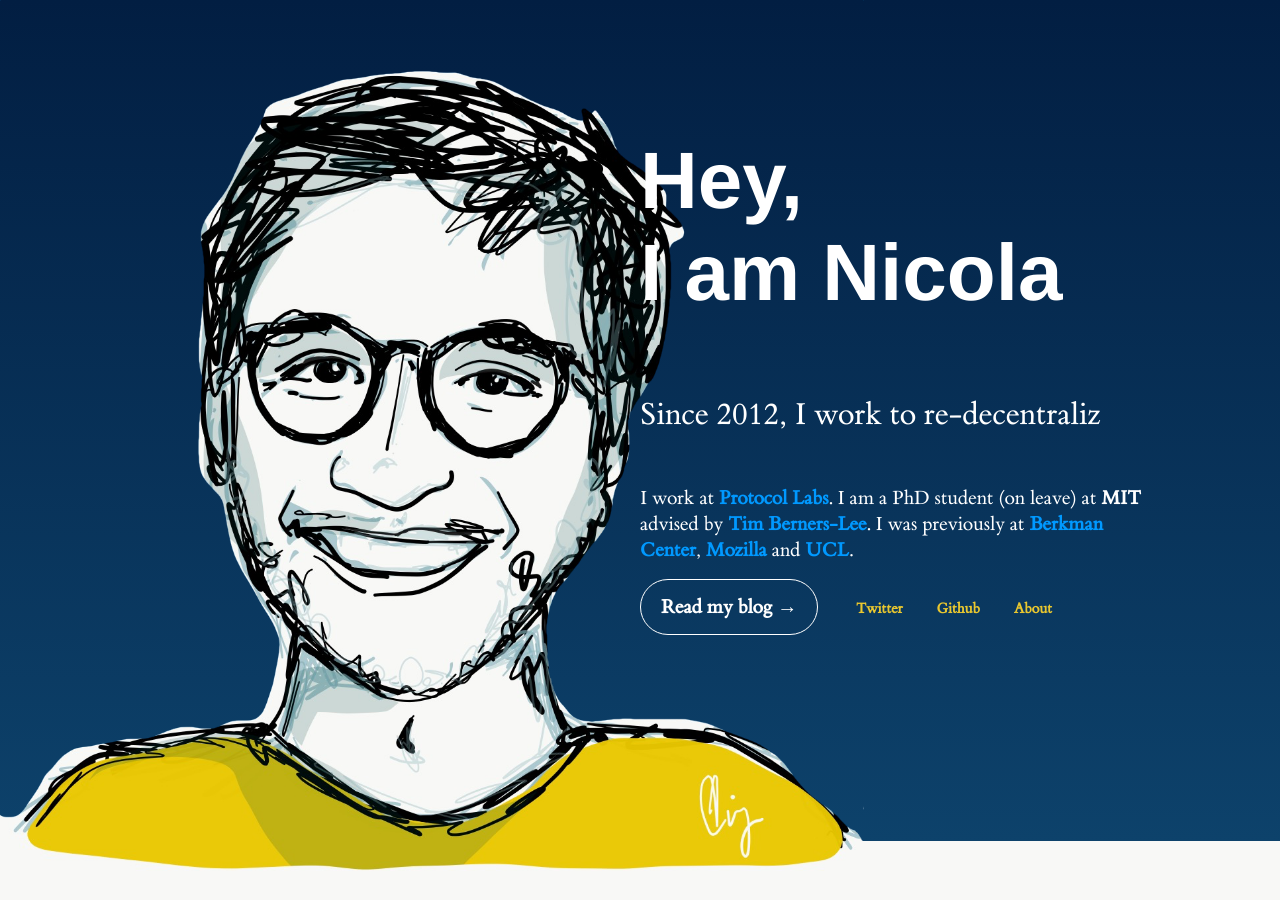
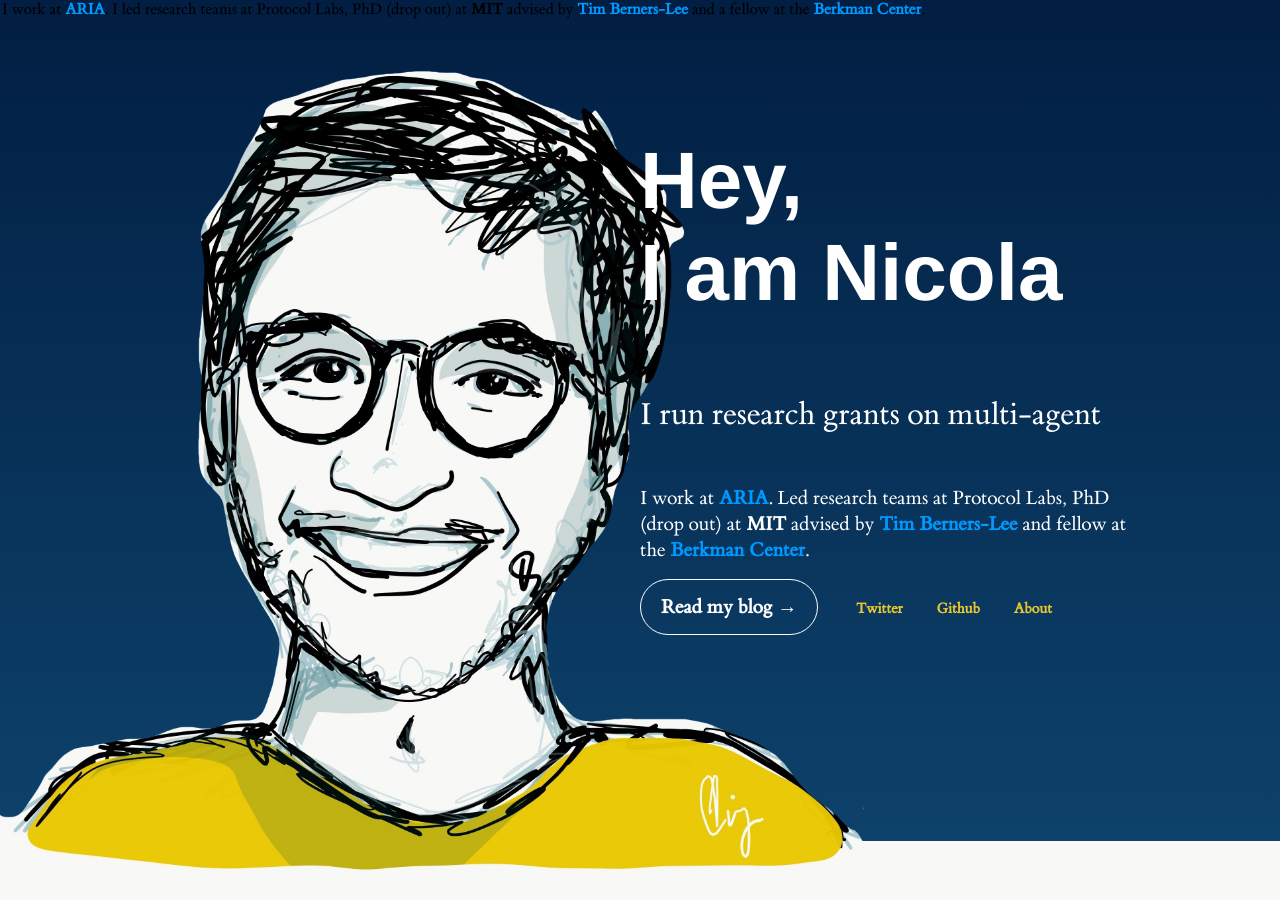
Before and after one commit to nicola/nicola.github.io, a Jekyll site: the page built from index.html, in a window 1280 px wide. Built offline with Jekyll 4.4.1, drawn with Linux system fonts in a browser that asks for light colours.

Commit message:
homepage

```diff
--- a/_layouts/new.html
+++ b/_layouts/new.html
@@ -2,121 +2,155 @@
 layout: new
 ---
 
-<!DOCTYPE html>
+<!doctype html>
 <html>
     <head>
-  <meta charset="utf-8">
-  <meta http-equiv="X-UA-Compatible" content="IE=edge">
-  <meta name="viewport" content="width=device-width, initial-scale=1">
+        <meta charset="utf-8" />
+        <meta http-equiv="X-UA-Compatible" content="IE=edge" />
+        <meta name="viewport" content="width=device-width, initial-scale=1" />
         <title>Nicola Greco</title>
-  <link rel="stylesheet" type="text/css" href="/assets/css/nicolacard.css">
+        <link
+            rel="stylesheet"
+            type="text/css"
+            href="/assets/css/nicolacard.css"
+        />
 
-
-<meta name="description" content="Nicola is a computer scientist focusing on decentralizing the web.">
+        <meta
+            name="description"
+            content="Nicola is a computer scientist focusing on decentralizing the web."
+        />
 
         <link rel="me" href="https://twitter.com/nicolagreco" />
         <link rel="me" href="https://github.com/nicola" />
         <link rel="me" href="https://facebook.com/nicolagreco" />
-  <meta content="Nicola Greco" property="og:site_name">
-  <meta content="Nicola Greco" property="og:title">
-  <meta content="article" property="og:type">
-  <meta content="Nicola is a computer scientist focusing on decentralizing the web." property="og:description">
-  <meta content="/" property="og:url">
-  <meta content="https://nicola.io/assets/img/nicola.jpg" property="og:image">
-  <link rel="canonical" href="/">
-  <link rel="alternate" type="application/rss+xml" title="Nicola Greco | Blog" href="https://nicola.io/feed.xml" />
-
+        <meta content="Nicola Greco" property="og:site_name" />
+        <meta content="Nicola Greco" property="og:title" />
+        <meta content="article" property="og:type" />
+        <meta
+            content="Nicola is a computer scientist focusing on decentralizing the web."
+            property="og:description"
+        />
+        <meta content="/" property="og:url" />
+        <meta
+            content="https://nicola.io/assets/img/nicola.jpg"
+            property="og:image"
+        />
+        <link rel="canonical" href="/" />
+        <link
+            rel="alternate"
+            type="application/rss+xml"
+            title="Nicola Greco | Blog"
+            href="https://nicola.io/feed.xml"
+        />
     </head>
     <body>
         <div id="container">
+            I work at <a href="https://protocol.ai">ARIA</a>. I led research
+            teams at Protocol Labs, PhD (drop out) at <b>MIT</b> advised by
+            <a href="https://en.wikipedia.org/wiki/Tim_Berners-Lee"
+                >Tim Berners-Lee</a
+            >
+            and a fellow at the
+            <a href="https://cyber.harvard.edu/">Berkman Center</a>.
 
             <div id="dialog">
                 <div id="hey">
-      Hey,<br>
+                    Hey,<br />
                     I am Nicola
                 </div>
                 <div id="i">
-      <p id="p1">
-      I am a computer scientist.
-      </p>
+                    <p id="p1">I am a computer scientist.</p>
                     <p id="p2" class="small">
-      I work at <a href="https://protocol.ai">Protocol Labs</a>.
-      I am a PhD student (on leave) at <b>MIT</b> advised by <a href="https://en.wikipedia.org/wiki/Tim_Berners-Lee">Tim Berners-Lee</a>. I was previously at <a href="https://cyber.harvard.edu/">Berkman Center</a>, <a href="https://www.mozilla.org">Mozilla</a> and <a href="http://www.cs.ucl.ac.uk/home/">UCL</a>.
+                        I work at <a href="https://protocol.ai">ARIA</a>. Led
+                        research teams at Protocol Labs, PhD (drop out) at
+                        <b>MIT</b> advised by
+                        <a href="https://en.wikipedia.org/wiki/Tim_Berners-Lee"
+                            >Tim Berners-Lee</a
+                        >
+                        and fellow at the
+                        <a href="https://cyber.harvard.edu/">Berkman Center</a>.
                     </p>
                     <div id="links">
-      <a href="https://nicola.io/blog/" id="button">Read my blog &rarr;</a>
+                        <a href="https://nicola.io/blog/" id="button"
+                            >Read my blog &rarr;</a
+                        >
                         <ul>
-        <li><a href="https://twitter.com/nicolagreco">Twitter</a></li>
-        <li><a href="https://github.com/nicola">Github</a></li>
+                            <li>
+                                <a href="https://twitter.com/iamnotnicola"
+                                    >Twitter</a
+                                >
+                            </li>
+                            <li>
+                                <a href="https://github.com/nicola">Github</a>
+                            </li>
                             <li><a href="https://nicola.io/about">About</a></li>
                         </ul>
                     </div>
                 </div>
             </div>
-
         </div>
 
         <script type="text/javascript">
-  function write (obj, sentence, i, cb) {
+            function write(obj, sentence, i, cb) {
                 if (i != sentence.length) {
                     setTimeout(function () {
-        i++
-        console.log('in timeout', i)
-        obj.innerText = sentence.substr(0,i)
-        write(obj, sentence, i, cb)
-      }, 50)
+                        i++;
+                        console.log("in timeout", i);
+                        obj.innerText = sentence.substr(0, i);
+                        write(obj, sentence, i, cb);
+                    }, 50);
                 } else {
-      console.log(i)
-      cb()
+                    console.log(i);
+                    cb();
                 }
             }
-  function erase (obj, cb) {
-    var sentence = obj.innerText
+            function erase(obj, cb) {
+                var sentence = obj.innerText;
                 if (sentence.length != 0) {
-      setTimeout(function () {
-        sentence = sentence.substr(0,sentence.length-1)
-        console.log('in timeout i')
-        obj.innerText = sentence
-        erase(obj, cb)
-      }, 18/(i*(i/10000000)))
+                    setTimeout(
+                        function () {
+                            sentence = sentence.substr(0, sentence.length - 1);
+                            console.log("in timeout i");
+                            obj.innerText = sentence;
+                            erase(obj, cb);
+                        },
+                        18 / (i * (i / 10000000)),
+                    );
                 } else {
-      obj.innerText = "  "
-      cb()
+                    obj.innerText = "  ";
+                    cb();
                 }
             }
-  var p1 = document.querySelector("#p1")
+            var p1 = document.querySelector("#p1");
 
             function writeerase(obj, sentence, time, cb) {
                 write(obj, sentence, 0, function () {
                     setTimeout(function () {
-        erase(obj, cb)
-      }, time)
-    })
+                        erase(obj, cb);
+                    }, time);
+                });
             }
 
             var sentences = [
                 "I am a computer scientist.",
-    "Since 2012, I work to re-decentralize the web.",
-    "I do research on decentralized infrastructures.",
+                "I run research grants on multi-agent security.",
                 "I am interested in cryptographic proofs.",
                 "I write code poems.",
                 "I was a co-author of the Filecoin protocol.",
-    "I give talks on blockchain and decentralization.",
-  ]
-  var counter = 0
-  function loop () {
-    var sentence = sentences[counter % sentences.length]
-    writeerase(p1, sentence, 1500, loop)
-    counter++
+            ];
+            var counter = 0;
+            function loop() {
+                var sentence = sentences[counter % sentences.length];
+                writeerase(p1, sentence, 1500, loop);
+                counter++;
             }
 
-  loop()
+            loop();
 
             // var counter = 0
             // setInterval(function () {
             //   var p1 = document.querySelector("#p1")
             //   var sentence = sentences[counter % sentences.length]
-
 
             //   p1.innerText = sentence
             //   counter++
```
Lines whose indentation alone changed are shown as unchanged.
